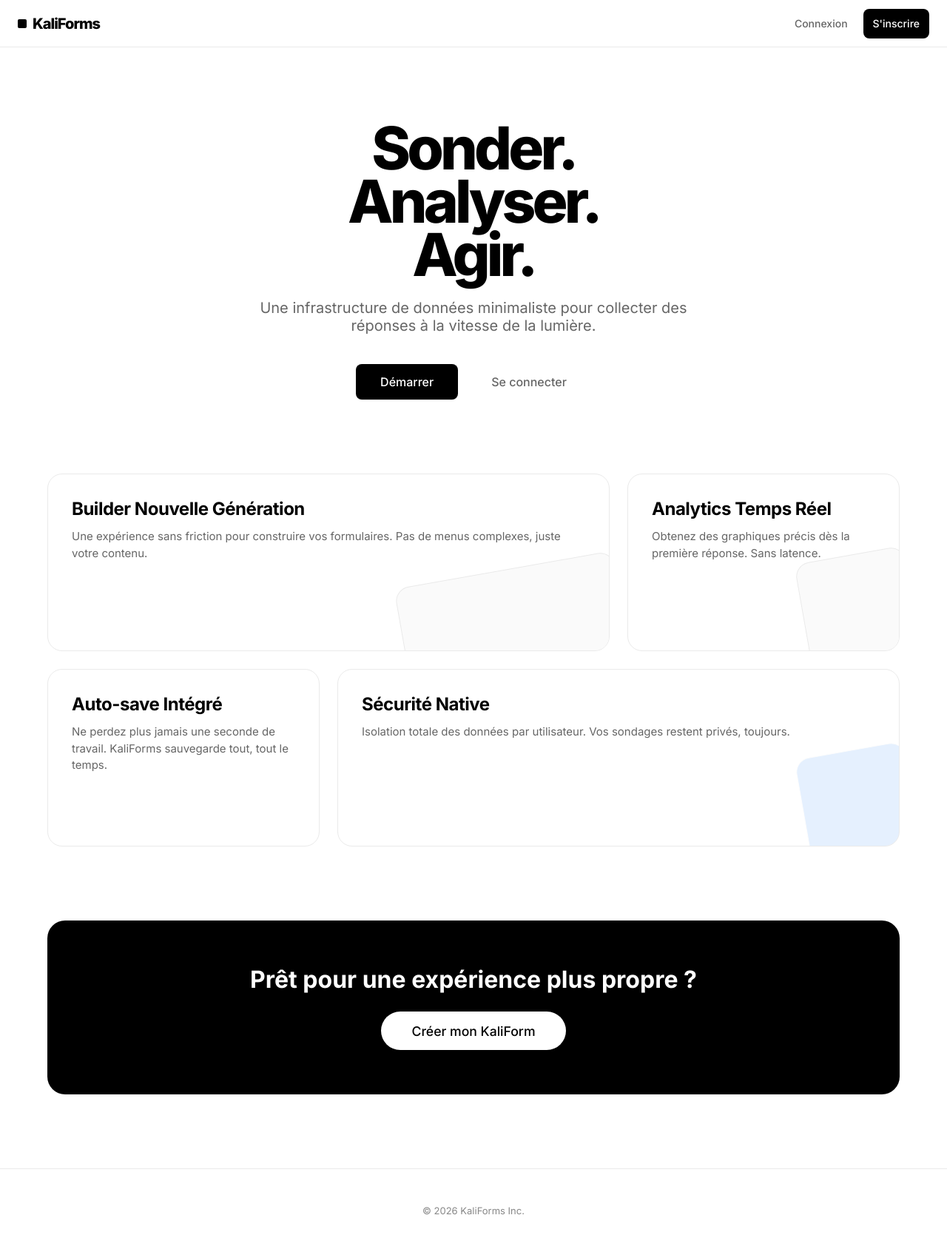
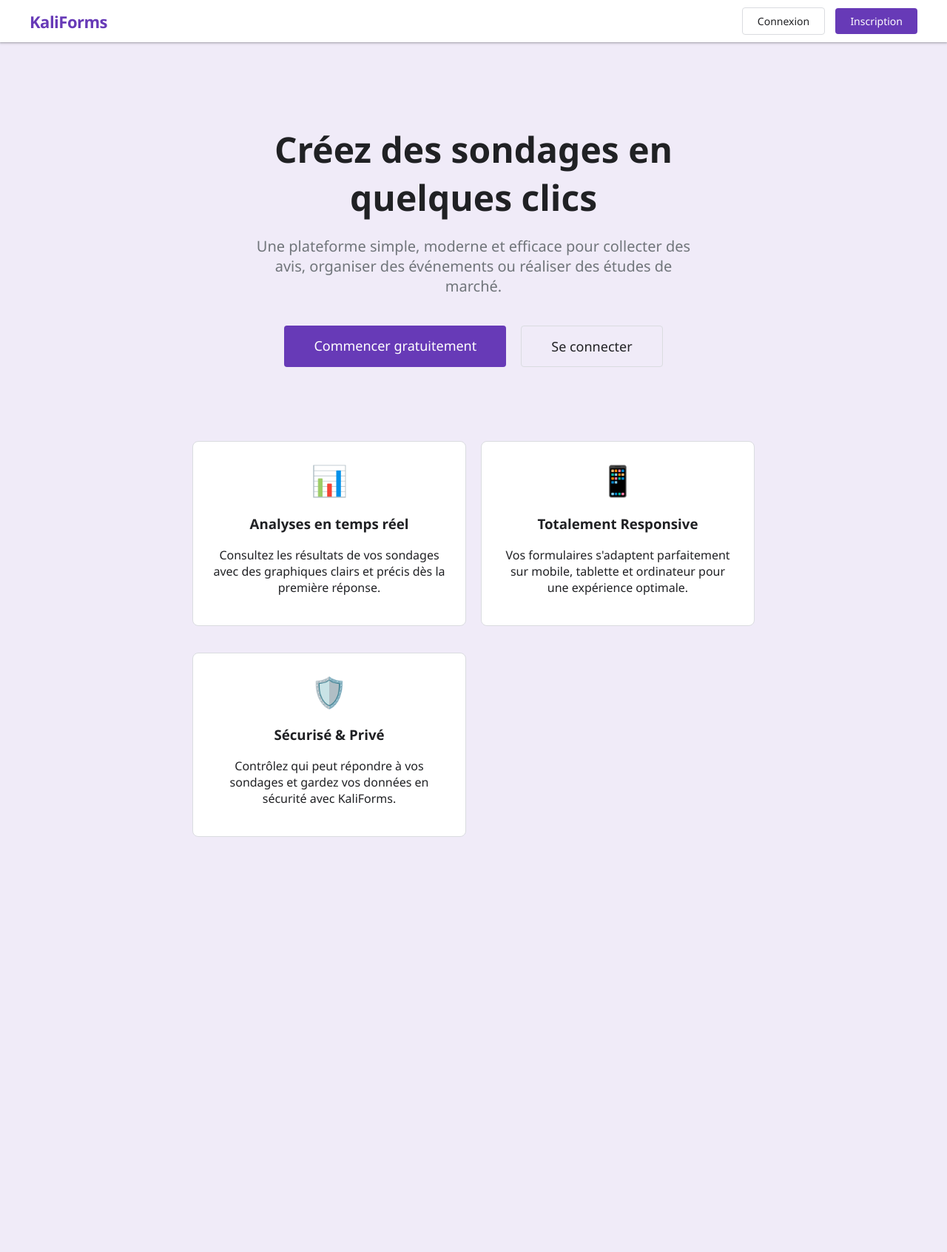
Before and after one commit to junior26-cyber/Kali-Forms, a Django app: page /forms/ in a window 1280 px wide. Shown: the whole page at 74% size. After the commit the page ends 1131 px from the top, so only its background shows below. Run offline with Django 4.2, Linux system fonts and the light colour scheme.

Commit message:
Design: Restauration du design original Purple (Google Forms style) avec les fonctionnalités modernes conservées

```diff
--- a/iot/forms/templates/forms/base.html
+++ b/iot/forms/templates/forms/base.html
@@ -3,121 +3,133 @@
 <head>
     <meta charset="UTF-8">
     <meta name="viewport" content="width=device-width, initial-scale=1.0">
-    <title>{% block title %}KaliForms | Data Intelligence{% endblock %}</title>
-    <link href="https://fonts.googleapis.com/css2?family=Inter:wght@400;500;600;700;800&display=swap" rel="stylesheet">
+    <title>{% block title %}KaliForms{% endblock %}</title>
     <style>
         :root {
-            --bg: #ffffff;
-            --fg: #000000;
-            --accent: #0070f3;
-            --gray-100: #fafafa;
-            --gray-200: #eaeaea;
-            --gray-300: #999999;
-            --gray-400: #888888;
-            --gray-500: #666666;
-            --radius: 8px;
-            --shadow: 0 5px 10px rgba(0,0,0,0.12);
-            --transition: all 0.2s cubic-bezier(0.4, 0, 0.2, 1);
+            --primary-color: #673ab7;
+            --bg-color: #f0ebf8;
+            --white: #ffffff;
+            --text-color: #202124;
+            --text-secondary: #70757a;
+            --border-color: #dadce0;
         }
-
-        * { box-sizing: border-box; margin: 0; padding: 0; }
-
         body {
-            font-family: 'Inter', -apple-system, sans-serif;
-            background: var(--bg);
-            color: var(--fg);
-            -webkit-font-smoothing: antialiased;
-            overflow-x: hidden;
+            font-family: 'Segoe UI', Tahoma, Geneva, Verdana, sans-serif;
+            background-color: var(--bg-color);
+            color: var(--text-color);
+            margin: 0;
+            padding: 0;
+            display: flex;
+            flex-direction: column;
+            min-height: 100vh;
         }
-
         nav {
-            height: 64px;
-            border-bottom: 1px solid var(--gray-200);
+            background-color: var(--white);
+            padding: 10px 40px;
+            display: flex;
+            justify-content: space-between;
+            align-items: center;
+            box-shadow: 0 1px 2px 0 rgba(60,64,67,0.3), 0 1px 3px 1px rgba(60,64,67,0.15);
+            position: sticky;
+            top: 0;
+            z-index: 100;
+        }
+        .logo {
+            font-size: 22px;
+            font-weight: 700;
+            color: var(--primary-color);
+            text-decoration: none;
             display: flex;
             align-items: center;
-            justify-content: space-between;
-            padding: 0 1.5rem;
-            position: sticky;
-            top: 0;
-            background: rgba(255,255,255,0.8);
-            backdrop-filter: saturate(180%) blur(5px);
-            z-index: 1000;
+            letter-spacing: -0.5px;
         }
-
-        .logo {
-            font-weight: 800;
-            font-size: 1.25rem;
-            letter-spacing: -0.05em;
+        .container {
+            max-width: 800px;
+            margin: 20px auto;
+            padding: 0 20px;
+            width: 100%;
+            box-sizing: border-box;
+        }
+        .card {
+            background-color: var(--white);
+            border-radius: 8px;
+            border: 1px solid var(--border-color);
+            padding: 24px;
+            margin-bottom: 16px;
+            transition: box-shadow 0.3s;
+        }
+        .btn {
+            padding: 8px 20px;
+            border-radius: 4px;
+            border: none;
+            cursor: pointer;
+            font-weight: 500;
+            font-size: 14px;
+            transition: background-color 0.2s;
             text-decoration: none;
-            color: var(--fg);
+            display: inline-block;
+            text-align: center;
+        }
+        .btn-primary {
+            background-color: var(--primary-color);
+            color: white;
+        }
+        .btn-primary:hover {
+            background-color: #5e35b1;
+        }
+        .btn-outline {
+            background-color: transparent;
+            border: 1px solid var(--border-color);
+            color: var(--text-color);
+        }
+        .btn-outline:hover {
+            background-color: #f8f9fa;
+        }
+        input[type="text"], input[type="email"], input[type="password"], textarea, select {
+            width: 100%;
+            padding: 12px;
+            margin: 8px 0;
+            border: 1px solid var(--border-color);
+            border-radius: 4px;
+            box-sizing: border-box;
+            font-size: 16px;
+            background-color: #f8f9fa;
+        }
+        input:focus, textarea:focus {
+            outline: none;
+            border-bottom: 2px solid var(--primary-color);
+            background-color: #fff;
+        }
+        .sondage-header {
+            border-top: 10px solid var(--primary-color);
+        }
+        .sondage-title {
+            font-size: 32px;
+            margin-bottom: 8px;
+            font-weight: 600;
+        }
+        .fab {
+            position: fixed;
+            bottom: 30px;
+            right: 30px;
+            width: 56px;
+            height: 56px;
+            background-color: var(--white);
+            border-radius: 50%;
             display: flex;
+            justify-content: center;
             align-items: center;
-            gap: 8px;
+            box-shadow: 0 2px 10px rgba(0,0,0,0.2);
+            cursor: pointer;
+            text-decoration: none;
+            color: var(--primary-color);
+            font-size: 32px;
+            font-weight: bold;
         }
-
-        .logo::before {
-            content: '';
-            width: 12px;
-            height: 12px;
-            background: var(--fg);
-            border-radius: 2px;
-        }
-
-        .btn {
-            height: 40px;
-            padding: 0 12px;
-            border-radius: var(--radius);
-            font-size: 0.875rem;
-            font-weight: 500;
-            display: inline-flex;
-            align-items: center;
-            justify-content: center;
-            cursor: pointer;
-            transition: var(--transition);
-            text-decoration: none;
-            border: 1px solid transparent;
-        }
-
-        .btn-black {
-            background: var(--fg);
-            color: var(--bg);
-        }
-
-        .btn-black:hover {
-            background: transparent;
-            color: var(--fg);
-            border-color: var(--fg);
-        }
-
-        .btn-ghost {
-            color: var(--gray-500);
-        }
-
-        .btn-ghost:hover {
-            background: var(--gray-100);
-            color: var(--fg);
-        }
-
-        .container {
-            max-width: 1000px;
-            margin: 0 auto;
-            padding: 0 1.5rem;
-        }
-
-        /* Base Animations */
-        @keyframes slideIn {
-            from { opacity: 0; transform: translateY(20px); }
-            to { opacity: 1; transform: translateY(0); }
-        }
-
-        .animate { animation: slideIn 0.5s ease-out forwards; }
-
-        footer {
-            border-top: 1px solid var(--gray-200);
-            padding: 3rem 0;
-            text-align: center;
-            font-size: 0.8125rem;
-            color: var(--gray-400);
+        .grid {
+            display: grid;
+            grid-template-columns: repeat(auto-fill, minmax(250px, 1fr));
+            gap: 20px;
         }
     </style>
     {% block extra_css %}{% endblock %}
@@ -125,27 +137,31 @@
 <body>
     <nav>
         <a href="{% url 'home' %}" class="logo">KaliForms</a>
-        <div style="display: flex; gap: 8px;">
+        <div>
             {% if user.is_authenticated %}
-                <a href="{% url 'dashboard' %}" class="btn btn-ghost">Dashboard</a>
+                <span style="margin-right: 15px;">{{ user.username }}</span>
+                <a href="{% url 'dashboard' %}" class="btn btn-outline">Mes Formulaires</a>
                 <form method="post" action="{% url 'logout' %}" style="display:inline;">
                     {% csrf_token %}
-                    <button type="submit" class="btn btn-black">Sortir</button>
+                    <button type="submit" class="btn btn-outline" style="margin-left:10px;">Déconnexion</button>
                 </form>
             {% else %}
-                <a href="{% url 'login' %}" class="btn btn-ghost">Connexion</a>
-                <a href="{% url 'signup' %}" class="btn btn-black">S'inscrire</a>
+                <a href="{% url 'login' %}" class="btn btn-outline">Connexion</a>
+                <a href="{% url 'signup' %}" class="btn btn-primary" style="margin-left:10px;">Inscription</a>
             {% endif %}
         </div>
     </nav>
 
-    <div class="container" style="min-height: calc(100vh - 200px);">
+    <div class="container">
+        {% if messages %}
+            {% for message in messages %}
+                <div class="card" style="border-left: 5px solid {% if message.tags == 'error' %}#d93025{% else %}#10b981{% endif %}; padding: 15px; margin-bottom: 20px;">
+                    {{ message }}
+                </div>
+            {% endfor %}
+        {% endif %}
         {% block content %}{% endblock %}
     </div>
-
-    <footer>
-        &copy; 2026 KaliForms Inc.
-    </footer>
 
     {% block extra_js %}{% endblock %}
 </body>
--- a/iot/forms/templates/forms/home.html
+++ b/iot/forms/templates/forms/home.html
@@ -1,140 +1,39 @@
 {% extends 'forms/base.html' %}
 
-{% block title %}KaliForms | Sondages Ultra-Rapides{% endblock %}
-
-{% block extra_css %}
-<style>
-    .container { max-width: 1200px; }
-
-    .hero {
-        padding: 100px 0;
-        text-align: center;
-        animation: slideIn 0.8s cubic-bezier(0.16, 1, 0.3, 1);
-    }
-
-    .hero h1 {
-        font-size: 80px;
-        font-weight: 800;
-        letter-spacing: -0.06em;
-        line-height: 0.9;
-        margin-bottom: 24px;
-    }
-
-    .hero p {
-        font-size: 20px;
-        color: var(--gray-500);
-        max-width: 600px;
-        margin: 0 auto 40px;
-    }
-
-    .bento-grid {
-        display: grid;
-        grid-template-columns: repeat(3, 1fr);
-        grid-auto-rows: 240px;
-        gap: 24px;
-        margin-bottom: 100px;
-    }
-
-    .bento-item {
-        background: var(--bg);
-        border: 1px solid var(--gray-200);
-        border-radius: 20px;
-        padding: 32px;
-        transition: var(--transition);
-        position: relative;
-        overflow: hidden;
-    }
-
-    .bento-item:hover {
-        border-color: var(--fg);
-        box-shadow: 0 30px 60px rgba(0,0,0,0.05);
-        transform: translateY(-4px);
-    }
-
-    .bento-item.large {
-        grid-column: span 2;
-    }
-
-    .bento-item h3 {
-        font-size: 24px;
-        font-weight: 700;
-        letter-spacing: -0.02em;
-        margin-bottom: 12px;
-    }
-
-    .bento-item p {
-        font-size: 15px;
-        color: var(--gray-500);
-        line-height: 1.5;
-    }
-
-    .visual-placeholder {
-        position: absolute;
-        bottom: -20px;
-        right: -20px;
-        width: 150px;
-        height: 150px;
-        background: var(--gray-100);
-        border-radius: 20px;
-        transform: rotate(-10deg);
-        border: 1px solid var(--gray-200);
-    }
-
-    .cta-bar {
-        background: var(--fg);
-        color: var(--bg);
-        padding: 60px;
-        border-radius: 24px;
-        text-align: center;
-        margin-bottom: 100px;
-        display: flex;
-        flex-direction: column;
-        align-items: center;
-        gap: 24px;
-    }
-
-    @media (max-width: 900px) {
-        .hero h1 { font-size: 50px; }
-        .bento-grid { grid-template-columns: 1fr; grid-auto-rows: auto; }
-        .bento-item.large { grid-column: span 1; }
-    }
-</style>
-{% endblock %}
+{% block title %}Accueil - KaliForms{% endblock %}
 
 {% block content %}
-    <div class="hero">
-        <h1>Sonder.<br>Analyser.<br>Agir.</h1>
-        <p>Une infrastructure de données minimaliste pour collecter des réponses à la vitesse de la lumière.</p>
-        <div style="display: flex; gap: 12px; justify-content: center;">
-            <a href="{% url 'signup' %}" class="btn btn-black" style="height: 48px; padding: 0 32px; font-size: 1rem;">Démarrer</a>
-            <a href="{% url 'login' %}" class="btn btn-ghost" style="height: 48px; padding: 0 32px; font-size: 1rem;">Se connecter</a>
+    <div style="text-align: center; padding: 60px 20px;">
+        <h1 style="font-size: 48px; margin-bottom: 20px; font-weight: 800;">Créez des sondages en quelques clics</h1>
+        <p style="font-size: 20px; color: var(--text-secondary); max-width: 600px; margin: 0 auto 40px;">
+            Une plateforme simple, moderne et efficace pour collecter des avis, organiser des événements ou réaliser des études de marché.
+        </p>
+
+        {% if user.is_authenticated %}
+            <a href="{% url 'dashboard' %}" class="btn btn-primary" style="font-size: 18px; padding: 15px 40px;">Accéder à mon tableau de bord</a>
+        {% else %}
+            <div style="display: flex; gap: 20px; justify-content: center;">
+                <a href="{% url 'signup' %}" class="btn btn-primary" style="font-size: 18px; padding: 15px 40px;">Commencer gratuitement</a>
+                <a href="{% url 'login' %}" class="btn btn-outline" style="font-size: 18px; padding: 15px 40px;">Se connecter</a>
+            </div>
+        {% endif %}
+    </div>
+
+    <div class="grid" style="margin-top: 40px;">
+        <div class="card" style="text-align: center;">
+            <div style="font-size: 40px; margin-bottom: 15px;">📊</div>
+            <h3>Analyses en temps réel</h3>
+            <p>Consultez les résultats de vos sondages avec des graphiques clairs et précis dès la première réponse.</p>
+        </div>
+        <div class="card" style="text-align: center;">
+            <div style="font-size: 40px; margin-bottom: 15px;">📱</div>
+            <h3>Totalement Responsive</h3>
+            <p>Vos formulaires s'adaptent parfaitement sur mobile, tablette et ordinateur pour une expérience optimale.</p>
+        </div>
+        <div class="card" style="text-align: center;">
+            <div style="font-size: 40px; margin-bottom: 15px;">🛡️</div>
+            <h3>Sécurisé & Privé</h3>
+            <p>Contrôlez qui peut répondre à vos sondages et gardez vos données en sécurité avec KaliForms.</p>
         </div>
     </div>
-
-    <div class="bento-grid">
-        <div class="bento-item large">
-            <h3>Builder Nouvelle Génération</h3>
-            <p>Une expérience sans friction pour construire vos formulaires. Pas de menus complexes, juste votre contenu.</p>
-            <div class="visual-placeholder" style="width: 300px; bottom: -40px;"></div>
-        </div>
-        <div class="bento-item">
-            <h3>Analytics Temps Réel</h3>
-            <p>Obtenez des graphiques précis dès la première réponse. Sans latence.</p>
-            <div class="visual-placeholder"></div>
-        </div>
-        <div class="bento-item">
-            <h3>Auto-save Intégré</h3>
-            <p>Ne perdez plus jamais une seconde de travail. KaliForms sauvegarde tout, tout le temps.</p>
-        </div>
-        <div class="bento-item large">
-            <h3>Sécurité Native</h3>
-            <p>Isolation totale des données par utilisateur. Vos sondages restent privés, toujours.</p>
-            <div class="visual-placeholder" style="background: #0070f3; opacity: 0.1;"></div>
-        </div>
-    </div>
-
-    <div class="cta-bar animate">
-        <h2 style="font-size: 32px; font-weight: 700;">Prêt pour une expérience plus propre ?</h2>
-        <a href="{% url 'signup' %}" class="btn" style="background: white; color: black; padding: 0 40px; height: 52px; font-size: 1.1rem; border-radius: 100px;">Créer mon KaliForm</a>
-    </div>
 {% endblock %}
```
Also changed, not shown: iot/db.sqlite3.
